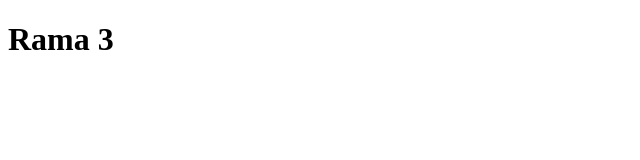
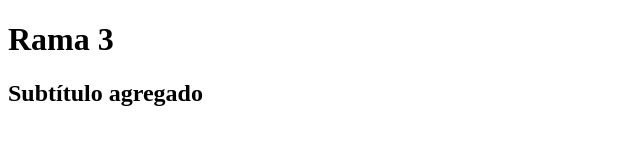
Before and after one commit to mauricioaf1/tarea05, a plain HTML site: page rama3.html in a window 1280 px wide. Shown: the whole page, without its empty margins (0-640 px from the left). Drawn offline with Linux system fonts and the light colour scheme.

Commit message:
Update rama3.html
Subtítulo agregado (cambio).

```diff
--- a/rama3.html
+++ b/rama3.html
@@ -8,5 +8,6 @@
 </head>
 <body>
     <h1>Rama 3</h1>
+    <h2>Subtítulo agregado</h2>
 </body>
 </html>
```
